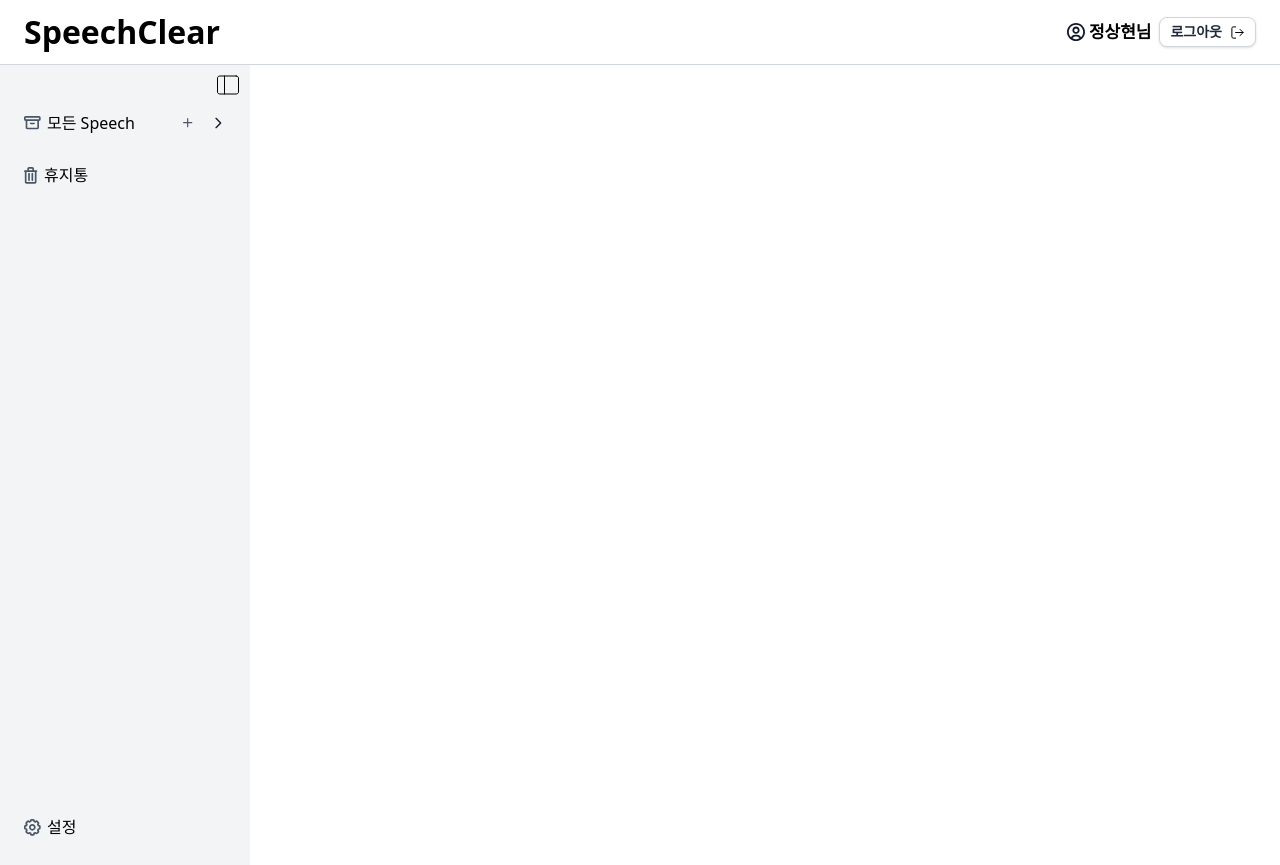
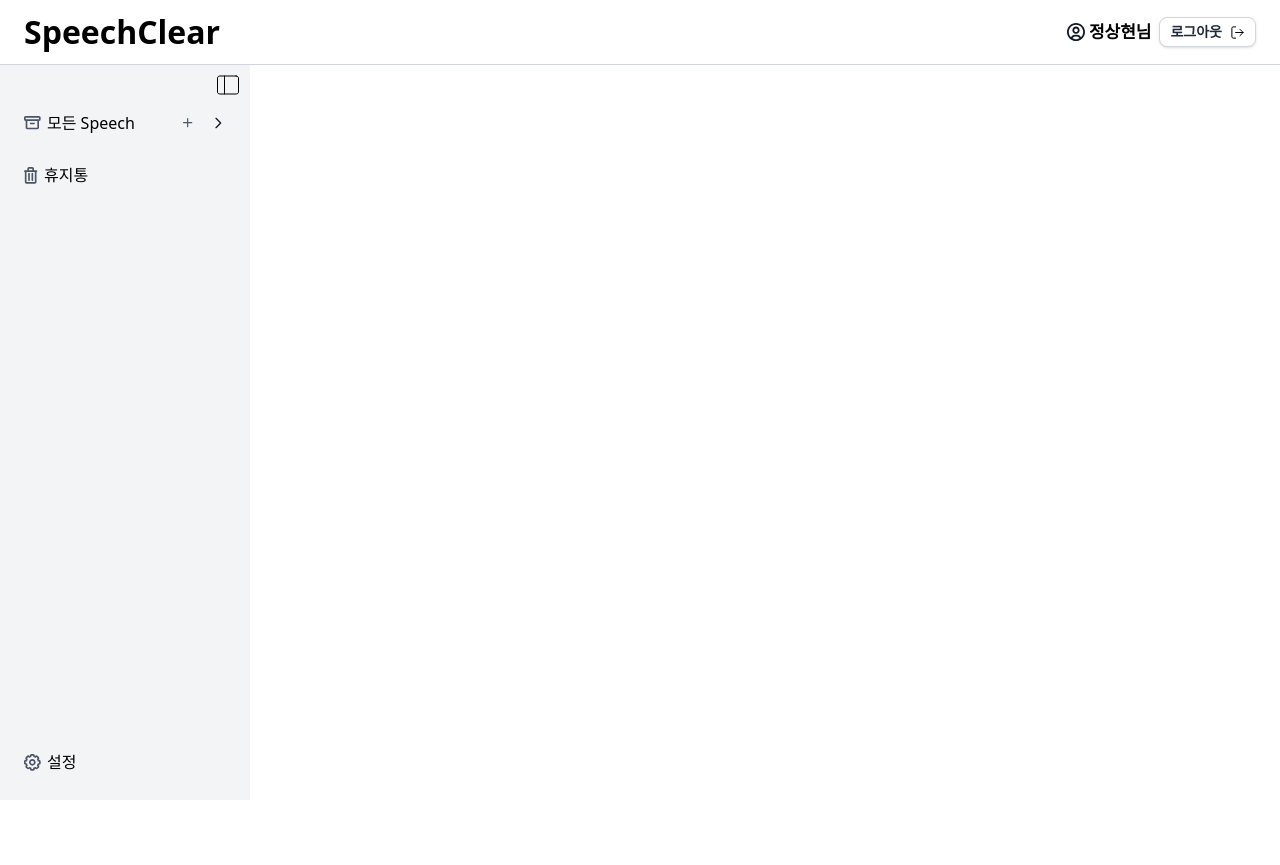
Before and after one commit to Mr-Planner/Speech_Clear-FE, a React (Vite) app: page / in a window 1280 px wide. After the commit the page ends 800 px from the top, so only its background shows below. Built offline with nearby package versions, Linux system fonts and the light colour scheme.

Commit message:
fix: SideBar height 조절 -> 설정 버튼 보이게

```diff
--- a/src/components/SideBar.jsx
+++ b/src/components/SideBar.jsx
@@ -142,7 +142,7 @@ function SideBar() {
 
     // 상태 적용
     return (
-        <aside className="flex flex-col bg-gray-100 w-[250px] h-screen relative">
+        <aside className="flex flex-col bg-gray-100 w-[250px] h-full overflow-y-auto relative">
             <div className="flex justify-end p-2">
                 <button className = "hover:bg-gray-300 rounded cursor-pointer">
                     <img src = {hideside}></img>
--- a/src/pages/home/HomePage.jsx
+++ b/src/pages/home/HomePage.jsx
@@ -1,19 +1,21 @@
-import { useEffect, useState } from "react";
+import { useState } from "react";
 
 
+import Header from "../../components/Header";
 import SideBar from "../../components/SideBar";
-import Header from "../../components/Header";
 
 function HomePage() {
-    // todo SideBar 가리는 state
+    // todo SideBar가리는 state
     // todo 유저 정보 State -> SideBar, Header에 전달
     const [userName, setUserName] = useState("정상현");
     const [isLoggedIn, setIsLoggedIn] = useState(true);
 
     return (
-        <div className="">
+        <div className="flex flex-col h-screen">
             <Header className = "" userName={userName} setUserName = {setUserName}
-                isLoggedIn={isLoggedIn} setIsLoggedIn={setIsLoggedIn}></Header>
+                isLoggedIn={isLoggedIn} setIsLoggedIn={setIsLoggedIn}>
+            </Header>
+
             <SideBar></SideBar>
         </div>
     )
```
